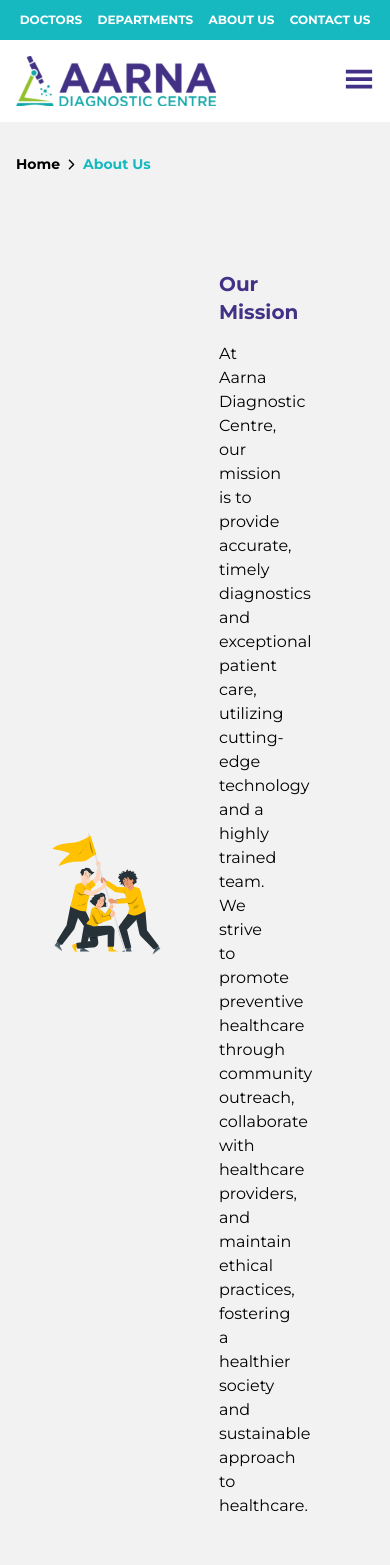
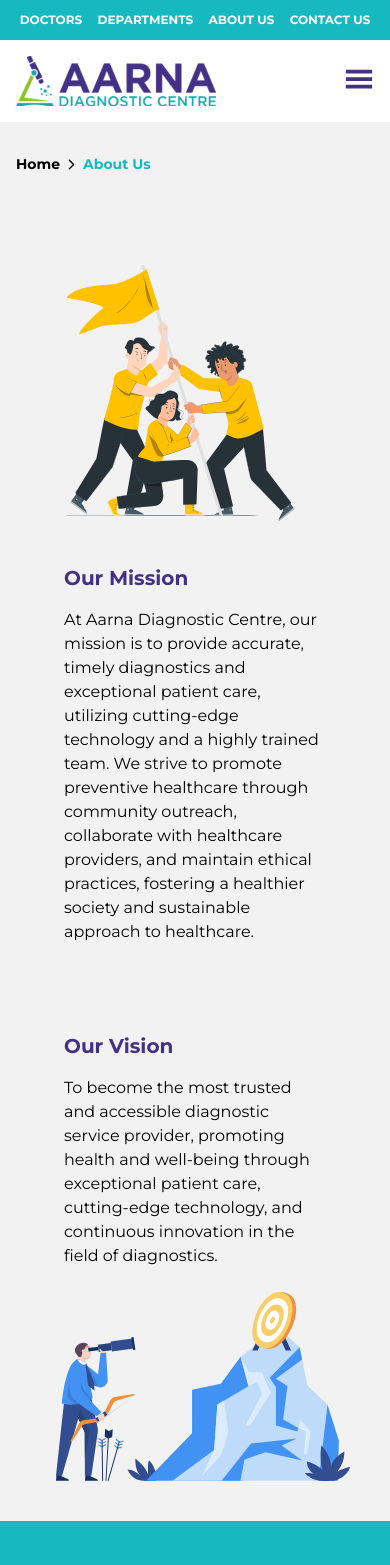
Before and after one commit to Ashish0253/Aarna-2.0, a Next.js app: page /about-us in a window 390 px wide. Shown: the top 1565 px of the page. Built offline with nearby package versions, Linux system fonts and the light colour scheme.

Commit message:
about us made responsive

```diff
--- a/constants/whyArna.js
+++ b/constants/whyArna.js
@@ -1,6 +1,6 @@
 export const why = [
   {
-    title: "3 Lakh",
+    title: "More than 3 Lacs",
     content: "Samples Collected",
     img: "/whyAarna/3Lakh Sample Collected.svg",
   },
@@ -25,7 +25,7 @@ export const why = [
     img: "/whyAarna/testsAndPanels.svg",
   },
   {
-    title: "300",
+    title: "300+",
     content: "Tests per day",
     img: "/whyAarna/Labs.svg",
   },
--- a/pages/about-us.js
+++ b/pages/about-us.js
@@ -14,8 +14,8 @@ export default function AboutUs() {
   return (
     <div>
       <Breadcrumb links={breadcrumbData} />
-      <section className="p-10 grid grid-cols-2">
-        <div className="flex justify-end pr-4">
+      <section className="p-10 sm:grid grid-cols-2">
+        <div className="sm:flex justify-end pr-4">
           <Image
             src="/aboutUs/Our Mission.svg"
             alt="rectangle"
@@ -25,7 +25,7 @@ export default function AboutUs() {
         </div>
         <div className="p-4">
           <div className="font-bold text-primary text-xl p-2">Our Mission</div>
-          <p className="p-2 text-base max-w-[60%]">
+          <p className="p-2 text-base sm:max-w-[60%]">
             At Aarna Diagnostic Centre, our mission is to provide accurate,
             timely diagnostics and exceptional patient care, utilizing
             cutting-edge technology and a highly trained team. We strive to
@@ -36,17 +36,17 @@ export default function AboutUs() {
           </p>
         </div>
       </section>
-      <section className="p-10 pt-0 grid grid-cols-2">
-        <div className="p-4 grid justify-items-end">
+      <section className="p-10 pt-0 sm:grid grid-cols-2">
+        <div className="p-4 grid sm:justify-items-end">
           <div className="font-bold text-primary text-xl p-2">Our Vision</div>
-          <div className="p-2 flex text-right text-base max-w-[60%]">
+          <div className="p-2 flex sm:text-right text-base sm:max-w-[60%]">
             To become the most trusted and accessible diagnostic service
             provider, promoting health and well-being through exceptional
             patient care, cutting-edge technology, and continuous innovation in
             the field of diagnostics.
           </div>
         </div>
-        <div className="flex justify-start pl-4">
+        <div className="sm:flex justify-start pl-4">
           <Image
             src="/aboutUs/Our Vision.svg"
             alt="our vision"
```
